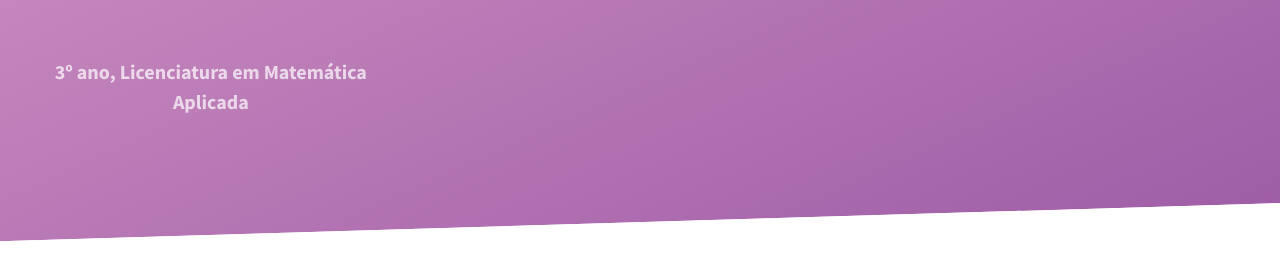
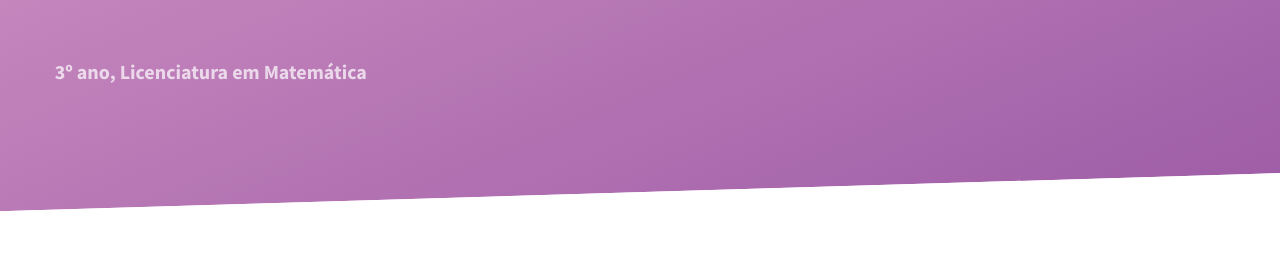
Before and after one commit to lista-m-aefct/lista-c-aefct.github.io, a plain HTML site: page perfis/EvaGarcia.html in a window 1280 px wide. Shown: the part 317-596 px from the top of the page. Drawn offline with Linux system fonts and the light colour scheme.

Commit message:
Add files via upload

```diff
--- a/perfis/EvaGarcia.html
+++ b/perfis/EvaGarcia.html
@@ -85,7 +85,7 @@
                             </div>
                             <div class="col-md-6 to-animate">
                                 &nbsp;
-                                <center><b>3º ano, Licenciatura em Matemática Aplicada</b></center>
+                                <center><b>3º ano, Licenciatura em Matemática</b></center>
                             </div>
                         </div>
                     </div>
```
